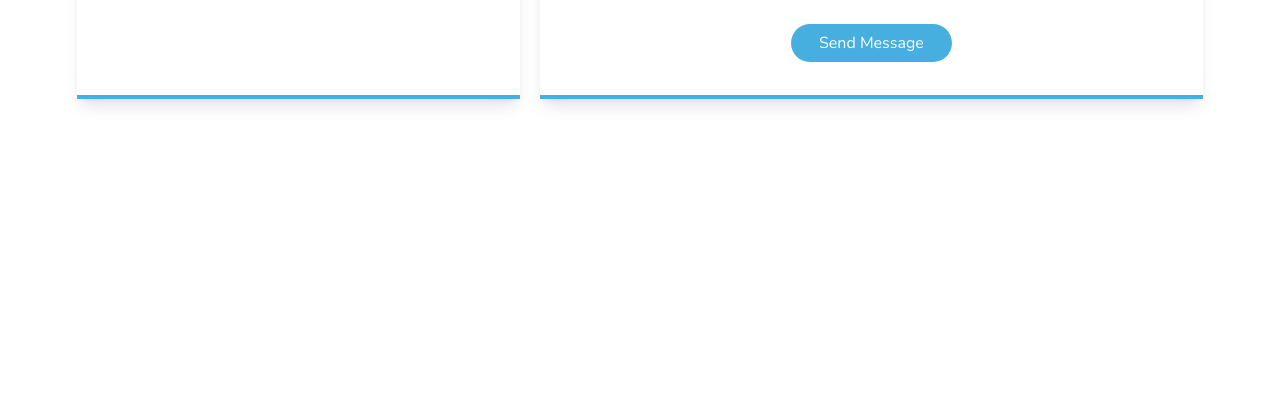
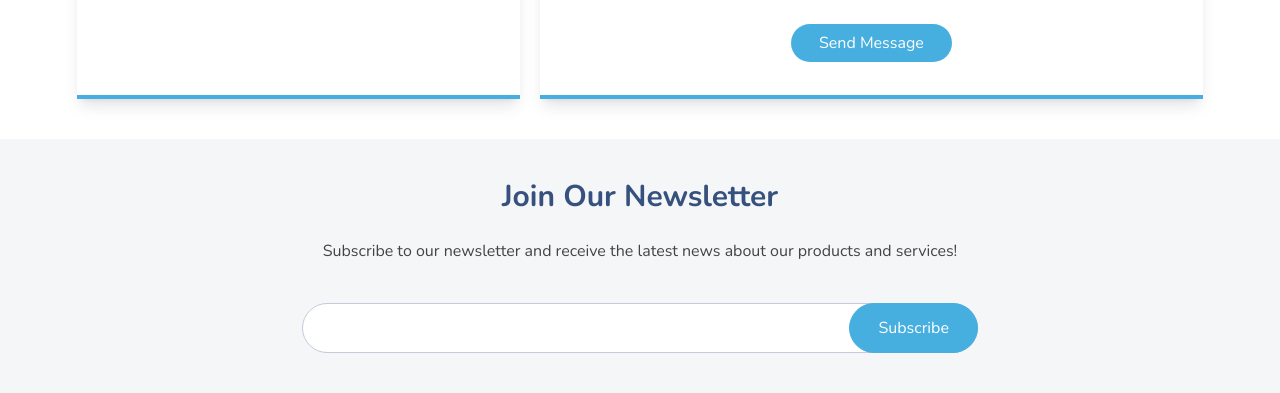
Before and after one commit to anammahmud-me/TailwindProject, a website: page index.html in a window 1280 px wide. Shown: the part 7703-8096 px from the top of the page. Before the commit the page ends 7842 px from the top, so only its background shows below. Drawn offline with nearby package versions, Linux system fonts and the light colour scheme; grey boxes are pictures that could not be loaded.

Commit message:
newsletter section complete

```diff
--- a/index.html
+++ b/index.html
@@ -635,7 +635,7 @@
                     <!-- form_btn -->
                     <div class="form_btn text-center">
                         <a href="#submit" class="text-white bg-sky py-2 px-7 rounded-full">
-                            <input type="submit" id="submt" value="Send Message">
+                            <input type="submit" id="submt" value="Send Message" class="cursor-pointer focus:outline-none">
                         </a>
                     </div>
                 </form>
@@ -643,5 +643,27 @@
         </div>
     </section>
     <!-- contact section end -->
+
+    <!-- newsletter section start -->
+    <section class="newsletter py-10 px-5 bg-secBg md:px-[6%]">
+        <!-- newsletter_heading -->
+        <div class="newsletter_heading text-center">
+            <h2 class="text-header text-3xl font-bold">Join Our Newsletter</h2>
+            <p class="text-gray mt-6">Subscribe to our newsletter and receive the latest news about our products and services!</p>
+            <!-- subscribe_field -->
+            <div class="subscribe_field mt-10 w-full md:w-[60%] md:mx-auto">
+                <form class="relative">
+                    <input type="text" class="w-full p-3 bg-white rounded-full outline-none border-[1px] border-muted focus:border-[1px] focus:border-sky" required>
+                    <!-- subscribe_btn -->
+                    <div class="subscribe_btn">
+                        <a href="#subscribe" class="text-white bg-sky py-3 px-7 rounded-full absolute right-0 top-0 border-[1px] border-sky">
+                            <input type="submit" id="subscribe" value="Subscribe" class="cursor-pointer focus:outline-none">
+                        </a>
+                    </div>
+                </form>
+            </div>
+        </div>
+    </section>
+    <!-- newsletter section end -->
 </body>
 </html>
```
Also changed, not shown: css/output.css.
